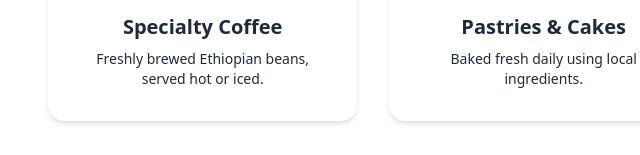
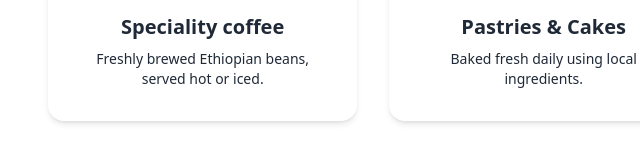
Before and after one commit to SIFEN317/caffeYOLO, a plain HTML site: page INDEX.HTML in a window 1280 px wide. Shown: the part 645-800 px from the top of the page, 96-736 px from the left. Drawn offline with nearby package versions, Linux system fonts and the light colour scheme.

```diff
--- a/INDEX.HTML
+++ b/INDEX.HTML
@@ -74,7 +74,7 @@
               class="w-16 h-16 mx-auto mb-4"
             />
             <h3 class="text-xl font-semibold text-center mb-2">
-              Specialty Coffee
+              Speciality coffee
             </h3>
             <p class="text-center text-sm">
               Freshly brewed Ethiopian beans, served hot or iced.
```
